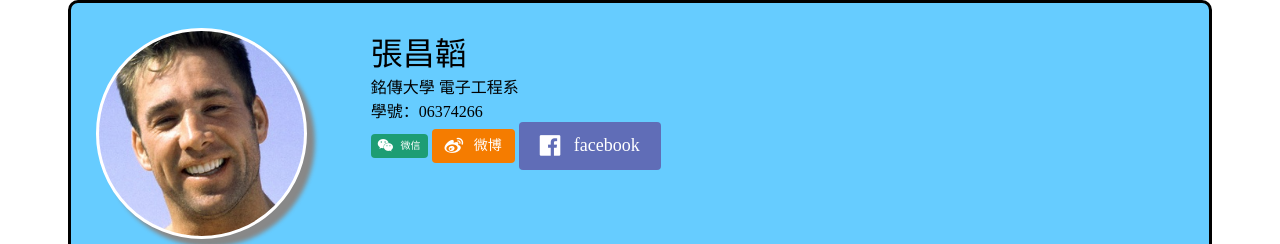
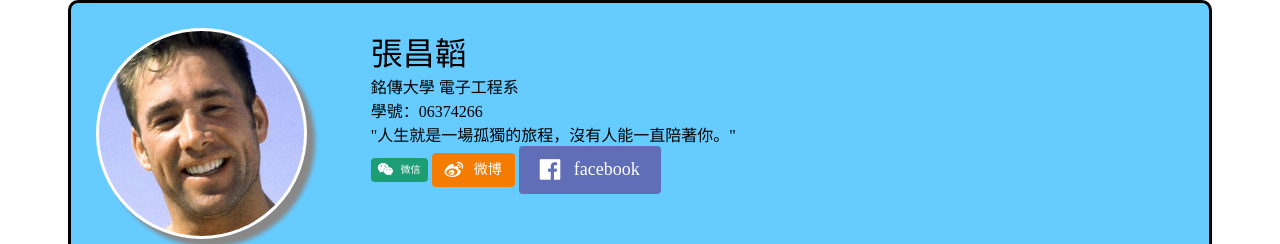
Before and after one commit to amber-zct/amber-zct.github.io, a plain HTML site: page index.html in a window 1280 px wide. Shown: the top 244 px of the page. Drawn offline with Linux system fonts and the light colour scheme.

Commit message:
添加簽名檔

```diff
--- a/index.html
+++ b/index.html
@@ -22,7 +22,7 @@
                     張昌韜
                 </div>
                 <div class="university">
-                    銘傳大學 電子工程系<br/> 學號：06374266
+                    銘傳大學 電子工程系<br/> 學號：06374266 <br/>"人生就是一場孤獨的旅程，沒有人能一直陪著你。"
                 </div>
                 <div class="button">
 
```
